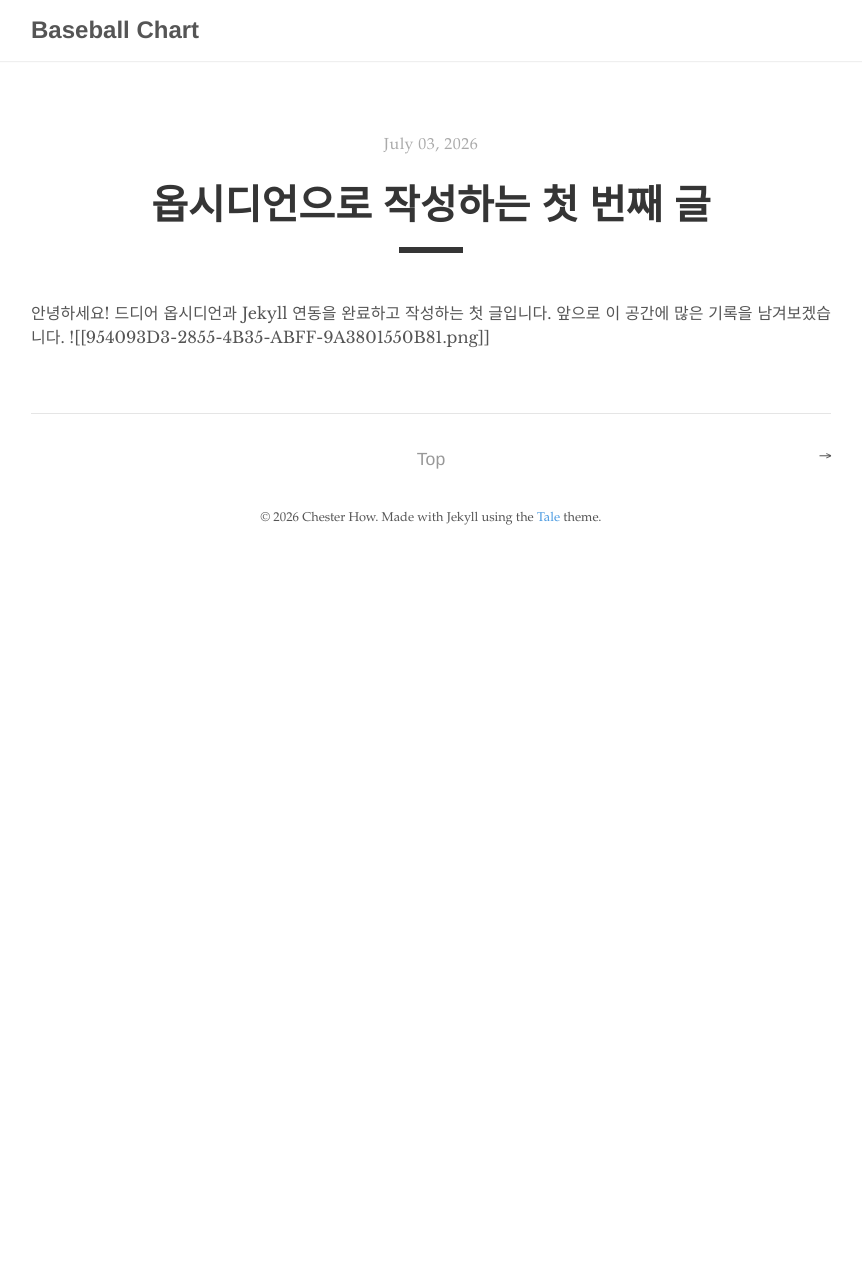
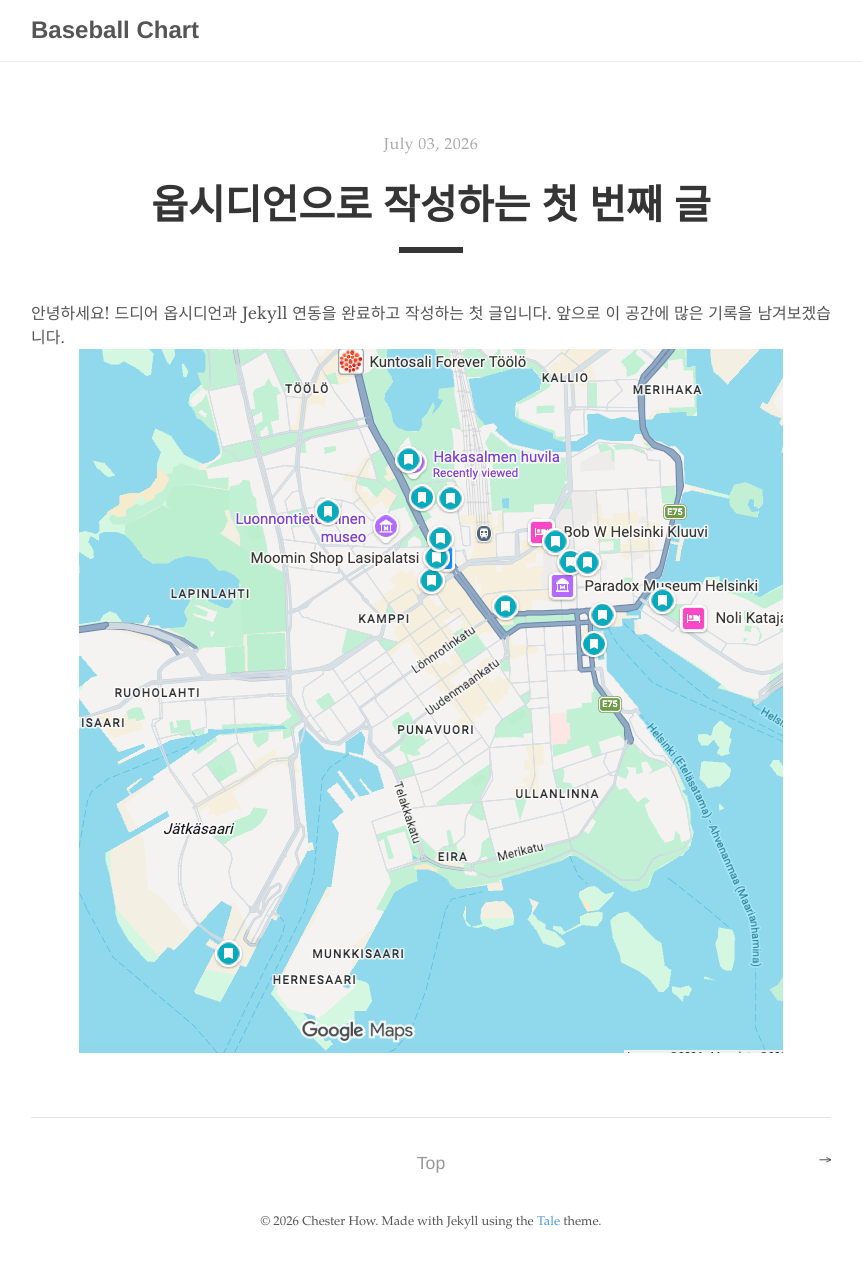
Before and after one commit to songyunkeun/baseball_chart, a Jekyll site: the page built from _posts/2026-07-03-welcome.md.md, in a window 1280 px wide. Shown: the whole page, without its empty margins (209-1071 px from the left). Built offline with Jekyll 4.4.1, drawn with Linux system fonts in a browser that asks for light colours; before the commit the page ends 900 px from its top, so only the background shows below that.

Commit message:
vault backup: 2026-07-03 14:41:27

```diff
--- a/_posts/2026-07-03-welcome.md.md
+++ b/_posts/2026-07-03-welcome.md.md
@@ -6,4 +6,4 @@ author: "Yunkeun"
 
 안녕하세요! 드디어 옵시디언과 Jekyll 연동을 완료하고 작성하는 첫 글입니다.
 앞으로 이 공간에 많은 기록을 남겨보겠습니다.
-![[954093D3-2855-4B35-ABFF-9A3801550B81.png]]
+![](/assets/images/954093D3-2855-4B35-ABFF-9A3801550B81.png)
```
Also changed, not shown: .obsidian/app.json, .obsidian/community-plugins.json, .obsidian/plugins/obsidian-paste-image-rename/data.json (added), .obsidian/plugins/obsidian-paste-image-rename/main.js (added), .obsidian/plugins/obsidian-paste-image-rename/manifest.json (added), .obsidian/plugins/obsidian-paste-image-rename/styles.css (added), .obsidian/workspace.json, assets/images/954093D3-2855-4B35-ABFF-9A3801550B81.png (renamed from 954093D3-2855-4B35-ABFF-9A3801550B81.png).
